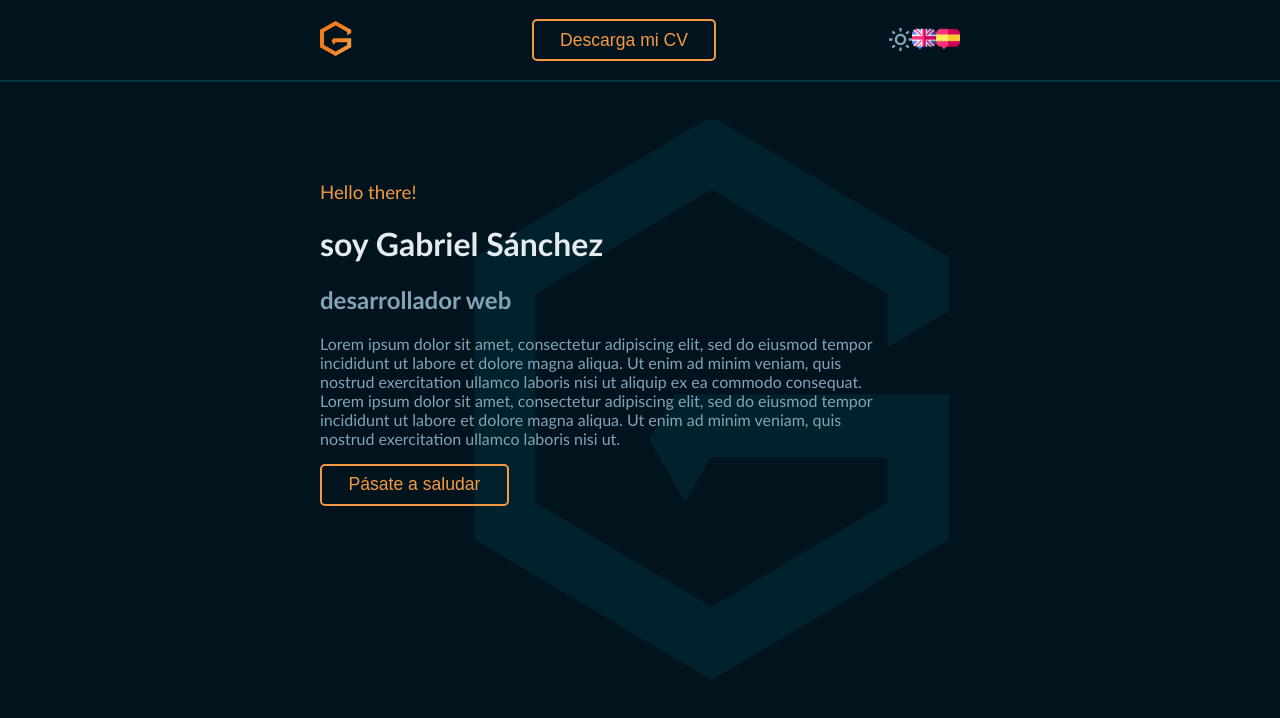
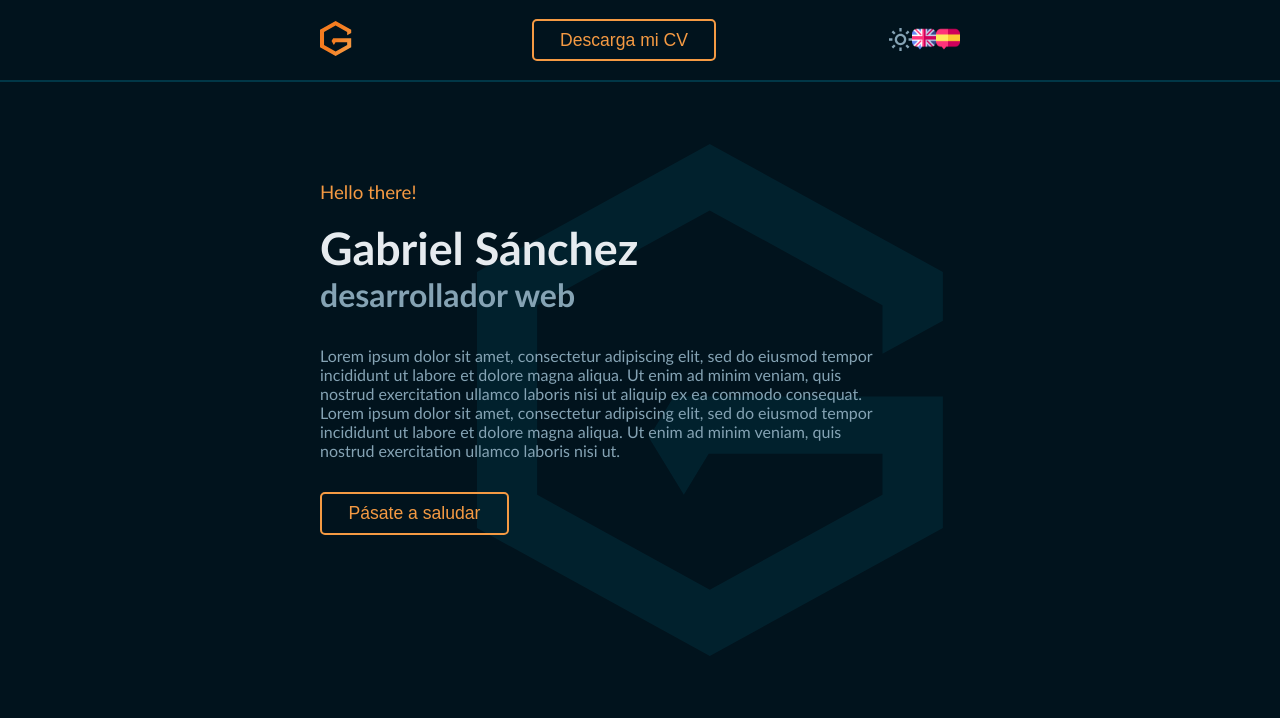
Before and after one commit to GabiOneZero/portfolio-web, an Angular app: page / in a window 1280 px wide. Shown: the top 718 px of the page. Built offline with nearby package versions, Linux system fonts and the light colour scheme.

Commit message:
Fix details

```diff
--- a/src/app/home/components/intro/intro.component.css
+++ b/src/app/home/components/intro/intro.component.css
@@ -16,7 +16,6 @@
     left: 50%;
     transform: translate(-35%, -50%);
     z-index: -1;
-    height: 70%;
 }
 
 .greeting-text{
@@ -25,8 +24,19 @@
 }
 
 .name-intro{
+    font-size: 2.8em;
     font-weight: bold;
     color: var(--textPrimary);
+    margin: 0;
+}
+
+.title-intro{
+    font-size: 2em;
+    margin: 0;
+}
+
+.description-intro{
+    margin: 2em 0;
 }
 
 .main-button {
--- a/src/app/home/components/intro/intro.component.html
+++ b/src/app/home/components/intro/intro.component.html
@@ -1,7 +1,7 @@
 <div class="intro-container">
     <div>
         <h3 class="greeting-text">Hello there!</h3>
-    <h1 class="name-intro">soy Gabriel Sánchez</h1>
+    <h1 class="name-intro">Gabriel Sánchez</h1>
     <h2 class="title-intro">desarrollador web</h2>
     <p class="description-intro">
         Lorem ipsum dolor sit amet, consectetur adipiscing elit,
```
Also changed, not shown: src/assets/images/LogoFondo.svg.
